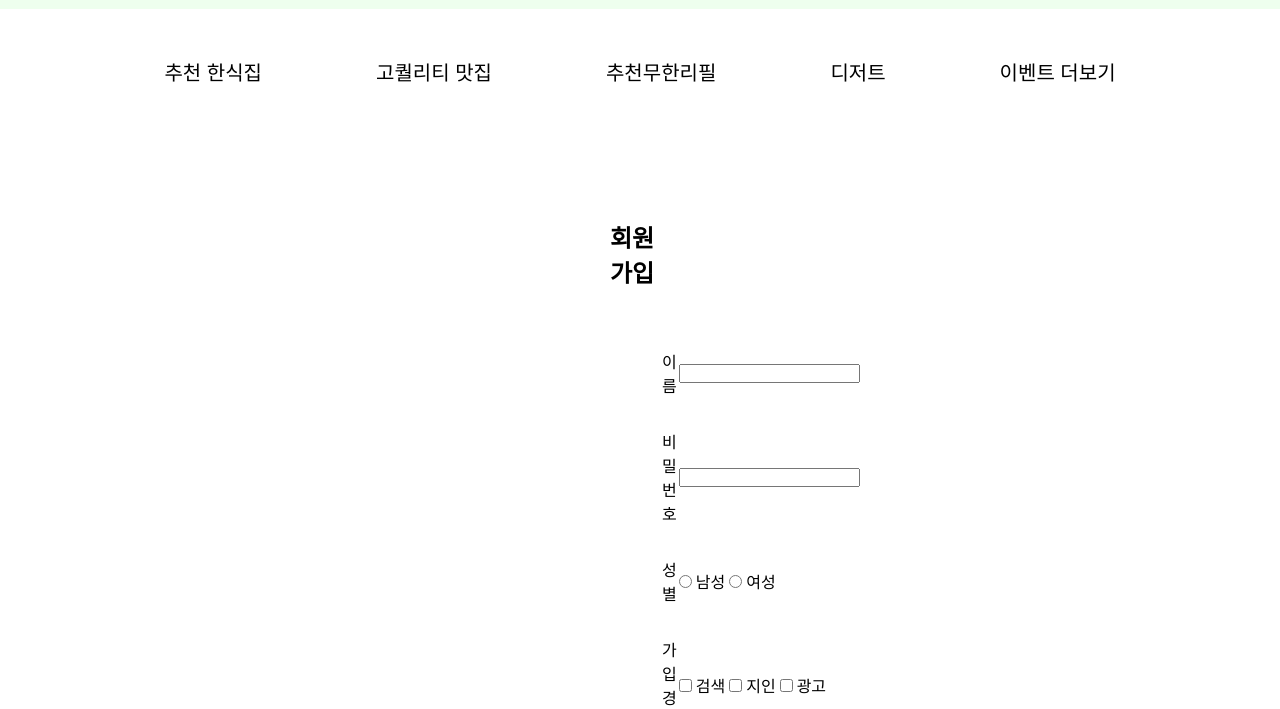
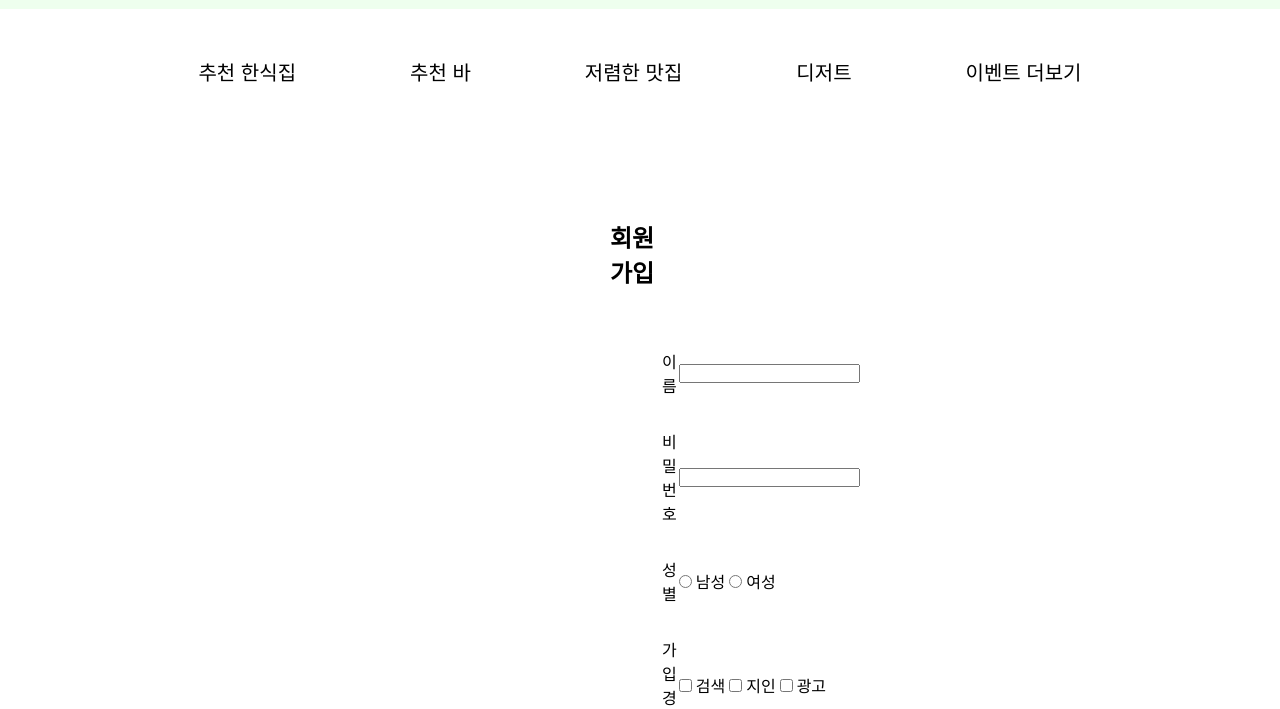
Before and after one commit to 20190737KIMJIWON/20190737KIMJIWON.github.io, a plain HTML site: page MyPage.html in a window 1280 px wide. Shown: the part 91-800 px from the top of the page. Drawn offline with Linux system fonts and the light colour scheme.

Commit message:
Update MyPage.html

```diff
--- a/MyPage.html
+++ b/MyPage.html
@@ -127,8 +127,8 @@
 <nav>
 	<ul>
 		<li><a href="https://www.naver.com"><input type="button" value="추천 한식집" class="btns btns1"></a></li>
-		<li><a href="https://www.naver.com"><input type="button" value="고퀄리티 맛집" class="btns btns2"></a></li>
-		<li><a href="https://www.naver.com"><input type="button" value="추천무한리필" class="btns btns3"></a></li>
+		<li><a href="https://www.naver.com"><input type="button" value="추천 바" class="btns btns2"></a></li>
+		<li><a href="https://www.naver.com"><input type="button" value="저렴한 맛집" class="btns btns3"></a></li>
 		<li><a href="https://www.naver.com"><input type="button" value="디저트" class="btns btns4"></a></li>
 		<li><a href="https://www.naver.com"><input type="button" value="이벤트 더보기" class="btns btns5"></a></li>
 	</ul>
```
